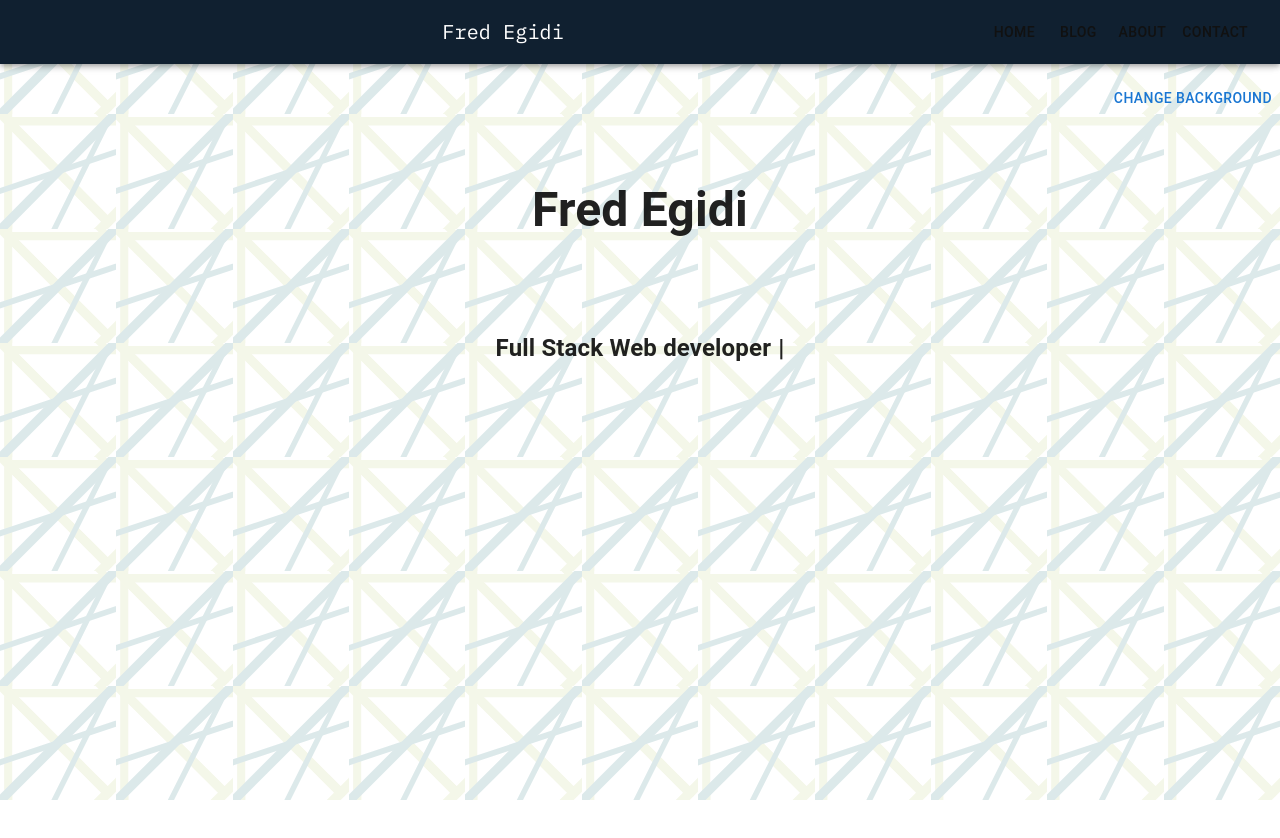
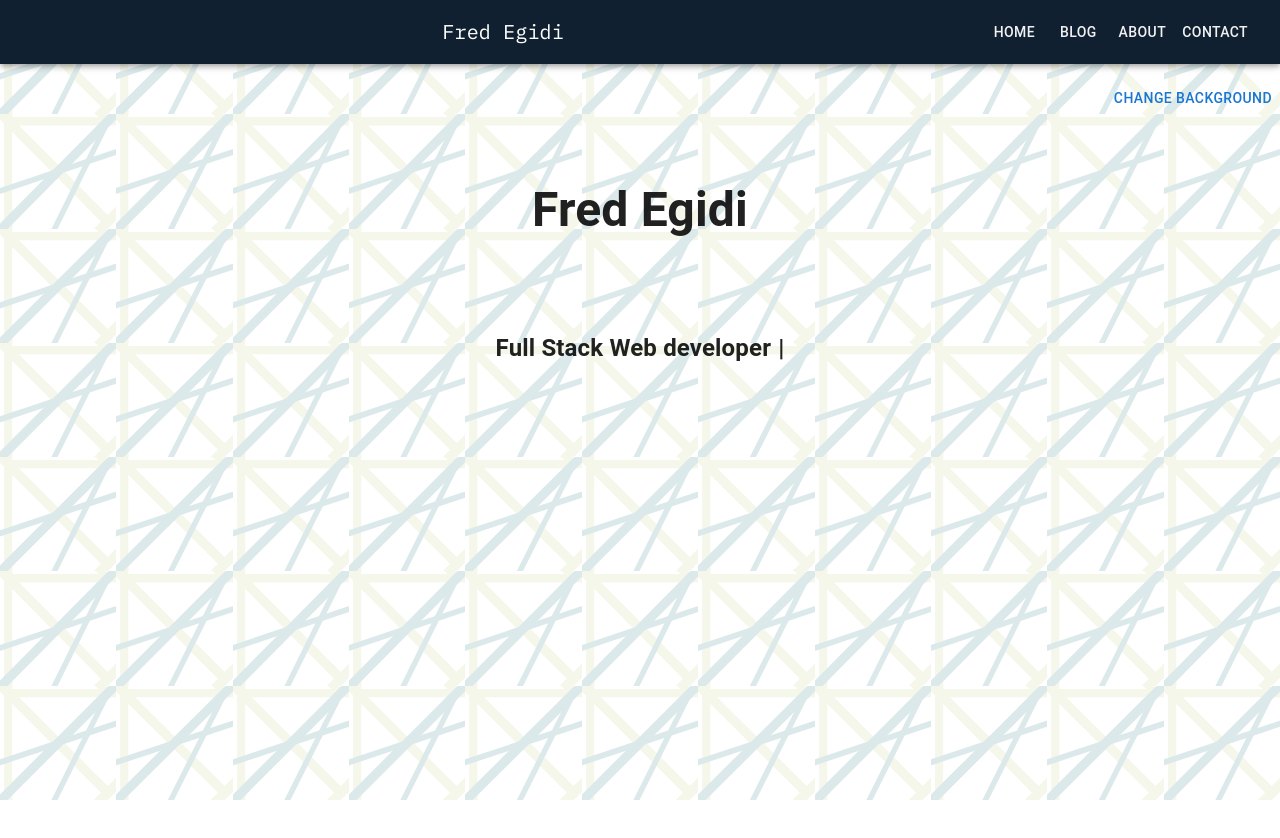
Before and after one commit to fredegd/Digital-Garden, a React (Vite) app in the folder client/: page / in a window 1280 px wide. Shown: the top 838 px of the page. Built offline with nearby package versions, Linux system fonts and the light colour scheme.

Commit message:
update: navbar, Aw Buttons, style

```diff
--- a/client/src/components/Navbar.jsx
+++ b/client/src/components/Navbar.jsx
@@ -37,7 +37,7 @@
         {navItems.map((item) => (
           <ListItem key={item.id} disablePadding>
             <Link href={item.linkTo} underline="hover">
-              <Button key={item.id} sx={{ color: "#f1f1f1" }}>
+              <Button key={item.id} sx={{ color: "#111111" }}>
                 {item.name}
               </Button>
             </Link>
@@ -77,7 +77,7 @@
           <Box sx={{ display: { xs: "none", sm: "block" } }}>
             {navItems.map((item) => (
               <Link key={item.id} href={item.linkTo} underline="hover">
-                <Button sx={{ color: "#111111" }}>{item.name}</Button>
+                <Button sx={{ color: "#f1f1f1" }}>{item.name}</Button>
               </Link>
             ))}
           </Box>
```
